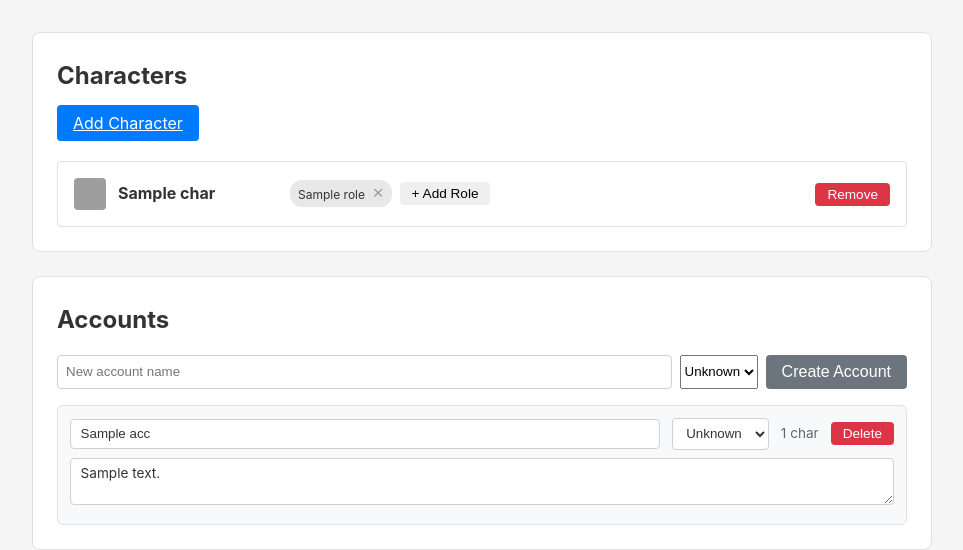
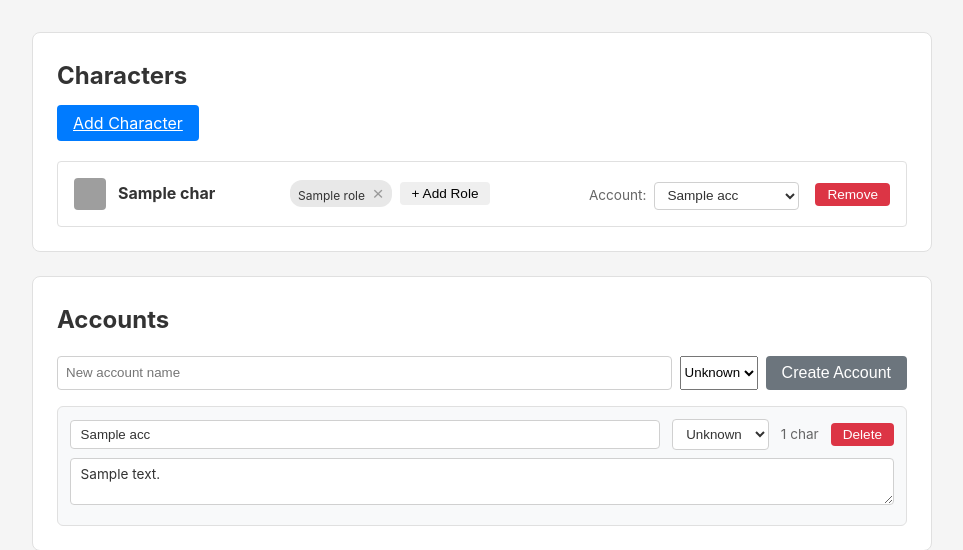
Before and after one commit to sihcomrepinuj/Sihcom-Toon-Tracker, a Flask app: template templates/settings.html in a window 1280 px wide. Shown: the part 75-625 px from the top of the page, without its empty margins (40-1003 px from the left). Run offline with Flask 3, Linux system fonts and the light colour scheme; the template is opened without the code that fills it: most values are stand-ins (such as "Sample title", 1, 10 or a date in 2020); parts of the project's set-up code (start-up, migrations or seed data) failed here and were passed over; grey boxes are pictures that could not be loaded.

Commit message:
Wire up account CRUD JS and per-character account dropdown in settings

```diff
--- a/static/style.css
+++ b/static/style.css
@@ -1094,3 +1094,24 @@ body {
     min-height: 2rem;
     resize: vertical;
 }
+
+.character-manage-account {
+    display: flex;
+    align-items: center;
+    gap: 0.5rem;
+    margin-top: 0.25rem;
+}
+
+.character-manage-account .account-label {
+    font-size: 0.85rem;
+    color: var(--color-text-secondary);
+}
+
+.character-manage-account select {
+    padding: 0.3rem 0.5rem;
+    border: 1px solid var(--color-border-input);
+    border-radius: 4px;
+    background: var(--color-bg-surface);
+    color: var(--color-text-primary);
+    font-size: 0.85rem;
+}
--- a/templates/settings.html
+++ b/templates/settings.html
@@ -31,6 +31,15 @@
                         </span>
                     {% endfor %}
                     <button class="btn btn-small" onclick="showAddRoleDialog({{ char.id }})">+ Add Role</button>
+                </div>
+                <div class="character-manage-account">
+                    <label class="account-label">Account:</label>
+                    <select onchange="assignCharacterAccount({{ char.id }}, this)">
+                        <option value="" {% if not char.account_id %}selected{% endif %}>— Unassigned —</option>
+                        {% for acc in accounts %}
+                            <option value="{{ acc.id }}" {% if char.account_id == acc.id %}selected{% endif %}>{{ acc.name }}</option>
+                        {% endfor %}
+                    </select>
                 </div>
                 <div class="character-manage-actions">
                     <button class="btn btn-danger btn-small" onclick="removeCharacter({{ char.id }})">Remove</button>
@@ -281,5 +290,80 @@
             alert('Error refreshing skills');
         }
     }
+
+    // ---- Accounts CRUD ----
+    document.getElementById('createAccountForm')?.addEventListener('submit', async (e) => {
+        e.preventDefault();
+        const name = document.getElementById('newAccountName').value.trim();
+        const subscription = document.getElementById('newAccountSubscription').value;
+        if (!name) return;
+        try {
+            const resp = await fetch('/api/accounts', {
+                method: 'POST',
+                headers: { 'Content-Type': 'application/json' },
+                body: JSON.stringify({ name, subscription })
+            });
+            const data = await resp.json();
+            if (data.success) {
+                location.reload();
+            } else {
+                alert(data.error || 'Error creating account');
+            }
+        } catch (err) {
+            console.error(err);
+            alert('Error creating account');
+        }
+    });
+
+    async function patchAccount(accountId, field, value) {
+        try {
+            const resp = await fetch(`/api/accounts/${accountId}`, {
+                method: 'PATCH',
+                headers: { 'Content-Type': 'application/json' },
+                body: JSON.stringify({ [field]: value })
+            });
+            const data = await resp.json();
+            if (!data.success) {
+                alert(data.error || 'Error updating account');
+                location.reload();
+            }
+        } catch (err) {
+            console.error(err);
+        }
+    }
+
+    async function deleteAccount(accountId, charCount) {
+        const msg = charCount > 0
+            ? `Move ${charCount} character${charCount === 1 ? '' : 's'} to Unassigned and delete this account?`
+            : 'Delete this account?';
+        if (!confirm(msg)) return;
+        try {
+            const resp = await fetch(`/api/accounts/${accountId}`, { method: 'DELETE' });
+            const data = await resp.json();
+            if (data.success) location.reload();
+            else alert(data.error || 'Error deleting account');
+        } catch (err) {
+            console.error(err);
+        }
+    }
+
+    async function assignCharacterAccount(characterId, selectEl) {
+        const value = selectEl.value;
+        const payload = { account_id: value === '' ? null : parseInt(value, 10) };
+        try {
+            const resp = await fetch(`/api/characters/${characterId}/account`, {
+                method: 'PUT',
+                headers: { 'Content-Type': 'application/json' },
+                body: JSON.stringify(payload)
+            });
+            const data = await resp.json();
+            if (!data.success) {
+                alert(data.error || 'Error assigning account');
+                location.reload();
+            }
+        } catch (err) {
+            console.error(err);
+        }
+    }
 </script>
 {% endblock %}
```
